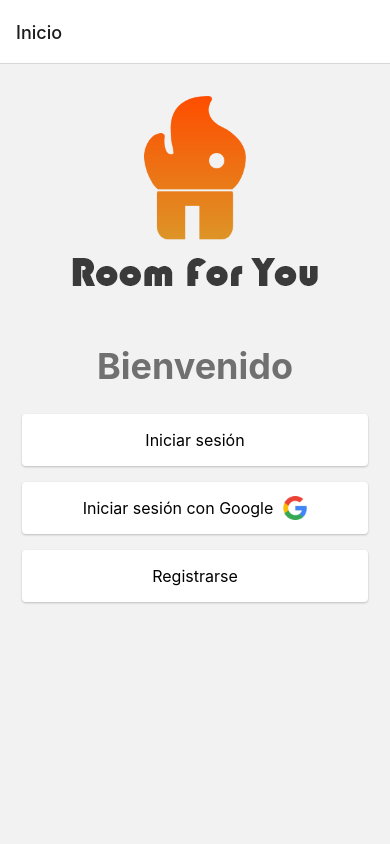
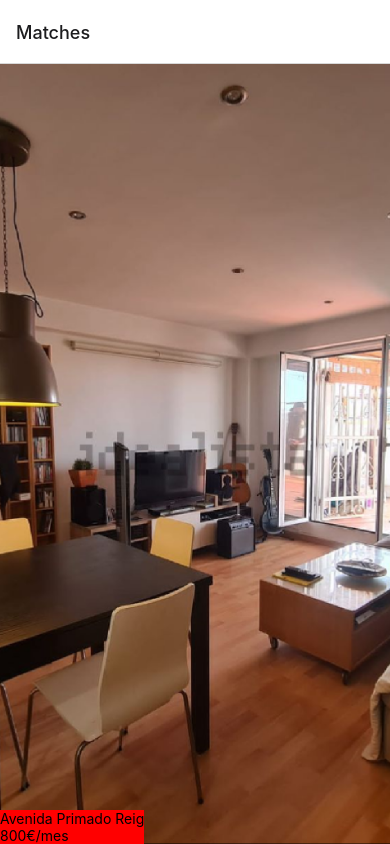
Before and after one commit to ripollvictor/room-for-you, a React Native app: screen /Matches in a window 390 px wide. Built offline with nearby package versions, Linux system fonts and the light colour scheme.

Commit message:
el resto de archivos

```diff
--- a/App.js
+++ b/App.js
@@ -9,11 +9,13 @@
 import RegisterUserScreen from './screens/RegisterUserScreen';
 import InicioScreen from './screens/InicioScreen';
 import IniciarSesionScreen from './screens/IniciarSesionScreen';
+import MatchesScreen from './screens/MatchesScreen';
 
 const Stack = createNativeStackNavigator()
 function MyStack() {
   return(
     <Stack.Navigator>
+      <Stack.Screen name='Matches' component={ MatchesScreen }/>
       <Stack.Screen name="Inicio" component={ InicioScreen }/>
       <Stack.Screen name="Iniciar Sesion" component={ IniciarSesionScreen }/>
       <Stack.Screen name="Registrar Vivienda" component= {RegistrarViviendaScreen}/>
--- a/database/firebase.js
+++ b/database/firebase.js
@@ -1,14 +1,8 @@
-//import firebase from 'firebase';
-import { initializeApp } from 'firebase/app';
-import { getFirestore, collection, getDocs } from 'firebase/firestore/lite';
+import { initializeApp } from "firebase/app"
+import { getFirestore } from "firebase/firestore"
 
 
-
-//import 'firebase/firestore';
-
-// Your web app's Firebase configuration
-// For Firebase JS SDK v7.20.0 and later, measurementId is optional
-const firebaseConfig = {
+var firebaseApp = initializeApp({
     apiKey: "AIzaSyBcljfI648ysrCctZtPb8Y-2wsT5LnHC3I",
     authDomain: "room-for-you-87832.firebaseapp.com",
     projectId: "room-for-you-87832",
@@ -16,19 +10,9 @@
     messagingSenderId: "46279018872",
     appId: "1:46279018872:web:4ee5fec0088ea27f30e08d",
     measurementId: "G-BWHGN84GL0"
-  };
-
+})
 
 // Initialize Firebase
-const app = initializeApp(firebaseConfig);
-const db = getFirestore(app);
-//const db = firebase.firestore();
-/*
-import firebase from '../database/firebase'
-import { getFirestore, collection, getDocs,doc } from 'firebase/firestore/lite';
-esto es lo que lleven llevar las otras clases
-*/
-export default {
- //   firebase,
-    db,
-}
+const db = getFirestore();
+
+export default db;
--- a/package.json
+++ b/package.json
@@ -23,9 +23,12 @@
     "react-dom": "16.13.1",
     "react-native": "https://github.com/expo/react-native/archive/sdk-42.0.0.tar.gz",
     "react-native-elements": "^3.4.2",
+    "react-native-gesture-handler": "^1.10.3",
     "react-native-imagepicker": "^2.0.0",
+    "react-native-linear-gradient": "^2.5.6",
     "react-native-safe-area-context": "3.2.0",
     "react-native-screens": "~3.4.0",
+    "react-native-vector-icons": "^9.0.0",
     "react-native-web": "~0.13.12"
   },
   "devDependencies": {
--- /dev/null
+++ b/screens/MatchesScreen.js
@@ -0,0 +1,42 @@
+import React, { useEffect } from "react";
+import { collection, onSnapshot } from "firebase/firestore";
+import db from "../database/firebase";
+
+import { View, Image, Text } from "react-native";
+import ViviendaContainer from "../components/ViviendaContainer";
+
+import { screenStyles } from "../styles/MatchesScreenStyle";
+
+const MatchesScreen = () => {
+
+    // useEffect(() => {
+    //     onSnapshot(collection(db, 'Vivienda'), (snapshot) => {
+    //         console.log(snapshot.docs.map((doc) => doc.data()))
+    //     })
+    // }, [])
+
+
+
+    return(
+        <View style={screenStyles.container}>
+            {/* Indicador del número de fotos */}
+
+
+
+            {/* La imagen */}
+            <ViviendaContainer
+                imgSrc={require('../assets/imagen.png')}
+                ubi='Avenida Primado Reig'
+                precio='800€/mes'
+            />
+
+
+            {/* Botones */}
+
+
+        </View>
+    )
+
+}
+
+export default MatchesScreen
--- /dev/null
+++ b/styles/MatchesScreenStyle.js
@@ -0,0 +1,9 @@
+import { StyleSheet } from "react-native"
+
+const screenStyles = StyleSheet.create({
+    container: {
+        flex: 1,
+    },
+})
+
+export { screenStyles }
--- /dev/null
+++ b/styles/ViviendaContainerStyles.js
@@ -0,0 +1,49 @@
+import { StyleSheet, Dimensions } from "react-native"
+
+const Window = Dimensions.get('window')
+
+const viviendaContainerStyles = StyleSheet.create({
+    container: {
+        flex: 1,
+    },
+
+    shadow: {
+        flex: 1,
+        shadowColor: "#000",
+        shadowOffset: {
+            width: 0,
+            height: 2,
+        },
+        shadowOpacity: 0.23,
+        shadowRadius: 2.62,
+
+        elevation: 4,
+        backgroundColor: 'black'
+    },
+
+    imgContainer: {
+        flex: 1
+    },
+
+    img: {
+        width: '100%',
+        height: '100%'
+    },
+
+    infoContainer: {
+        position: 'absolute',
+        zIndex: 1,
+        bottom: 0,
+        backgroundColor: 'red',
+    },
+
+    ubiVivienda: {
+
+    },
+
+    precioVivienda: {
+
+    },
+})
+
+export { viviendaContainerStyles }
```
Also changed, not shown: assets/imagen.png (added), 1 other file (tests, documents, lock files or other folders).
